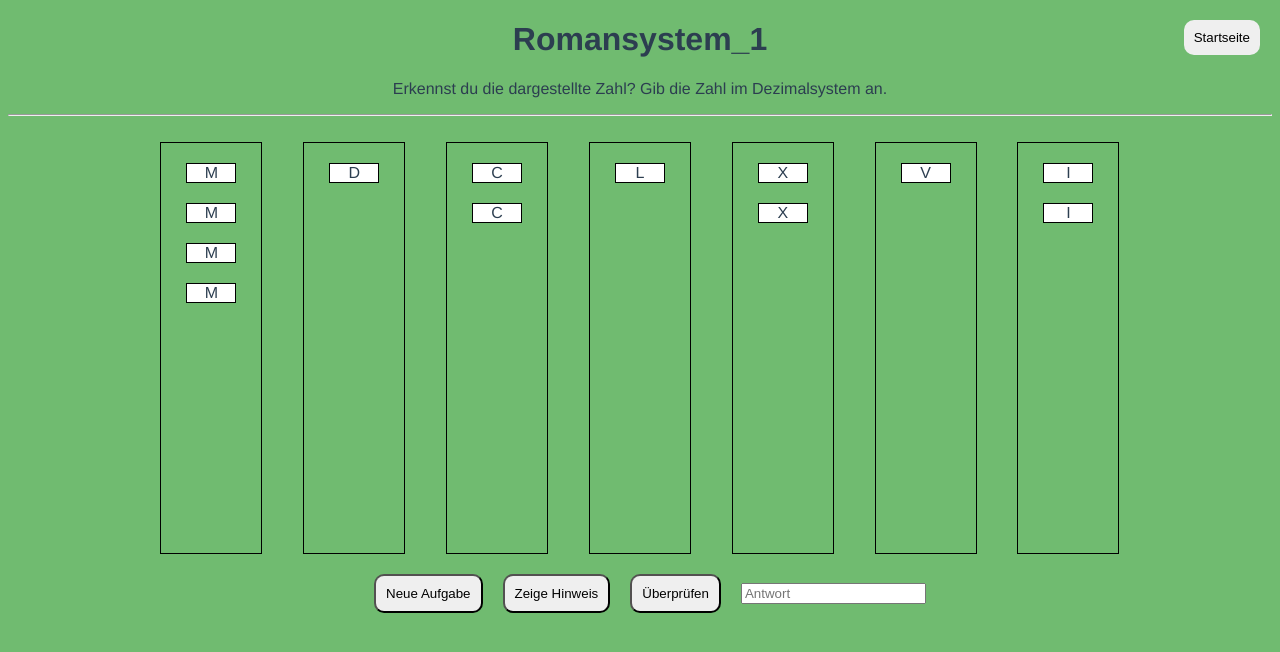
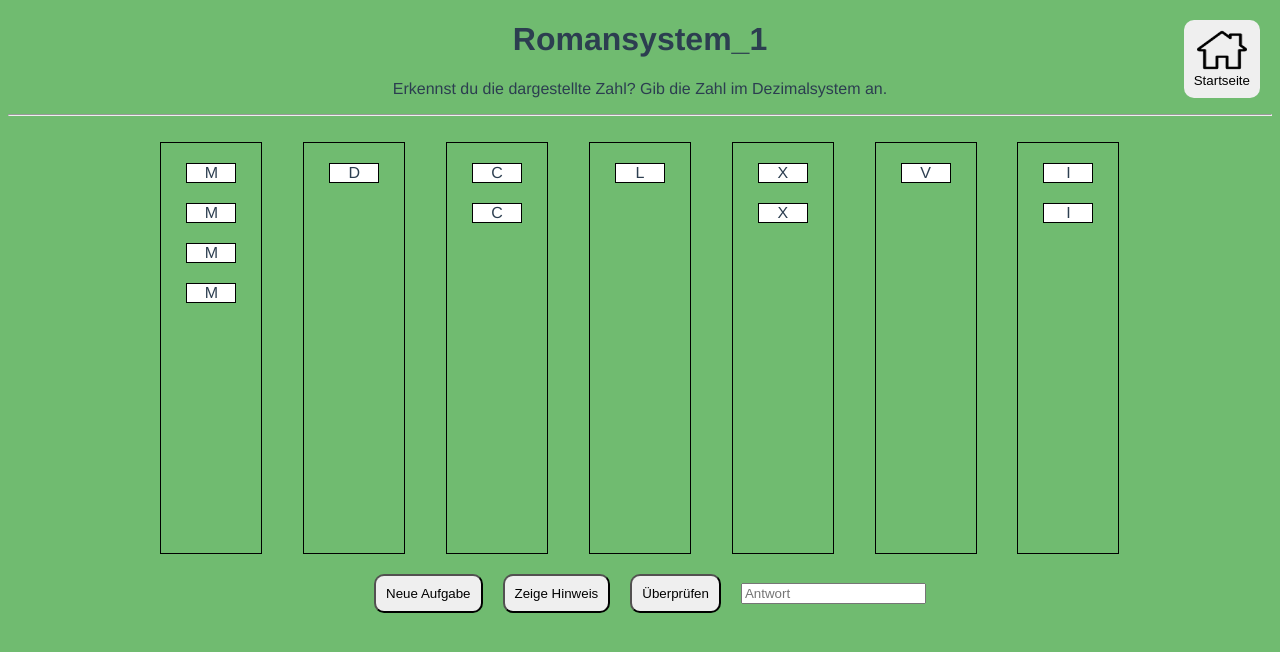
Before and after one commit to Fisnik-Mustafa/bsc-thesis, a Vue app: page /romansystem_1 in a window 1280 px wide. Shown: the top 652 px of the page. Built offline with nearby package versions, Linux system fonts and the light colour scheme.

Commit message:
Component angepasst mit icon

```diff
--- a/src/components/Backtohomepage.vue
+++ b/src/components/Backtohomepage.vue
@@ -1,6 +1,8 @@
 <template>
     <router-link to="/">
         <button class="back_to_homepage">
+          <img src="../assets/icons/home.png" style="height: 40px; width: 50px;" >
+          <br>
             Startseite
         </button>
     </router-link>
```
